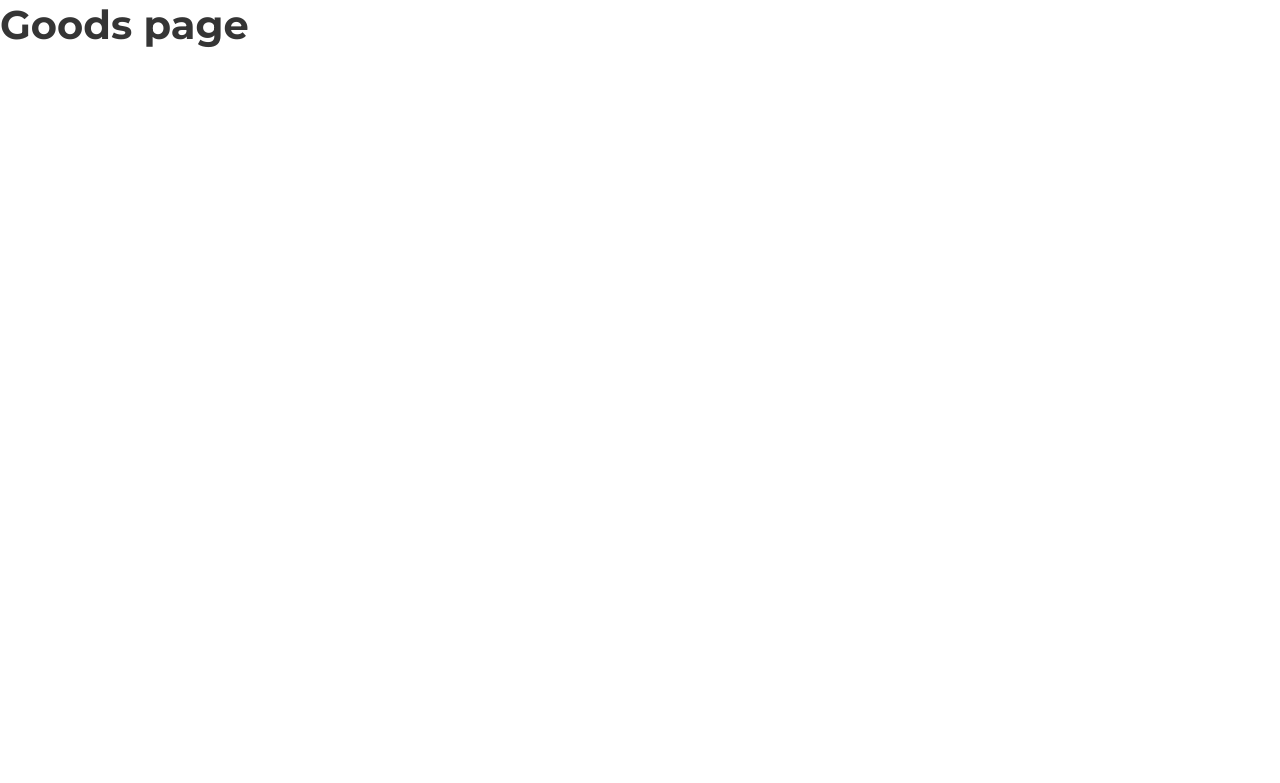
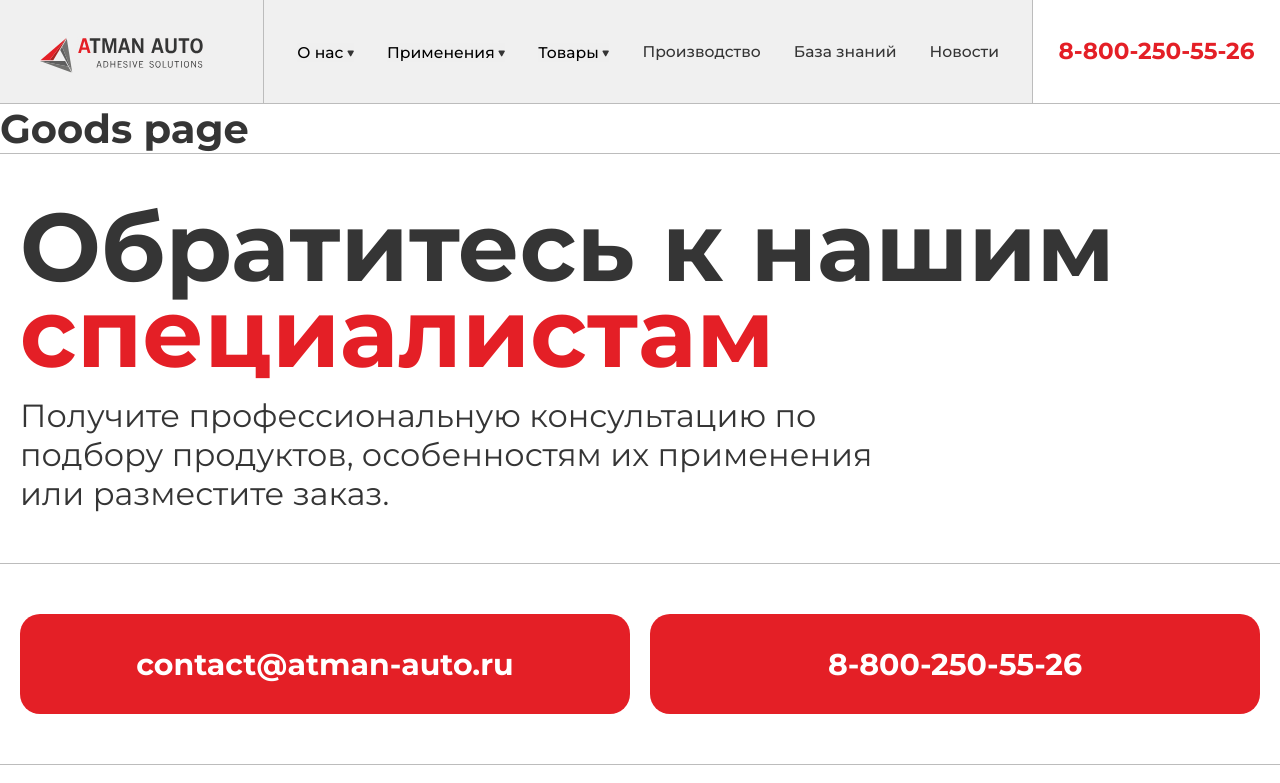
Before and after one commit to Miracreative/Atman-Auto, a Next.js app: page /goods in a window 1280 px wide. Shown: the top 783 px of the page. Built offline with nearby package versions, Linux system fonts and the light colour scheme.

Commit message:
feat: connect Header and Footer components to all our pages

```diff
--- a/src/app/layout.tsx
+++ b/src/app/layout.tsx
@@ -1,5 +1,9 @@
 import type { Metadata } from 'next';
 import { Montserrat } from 'next/font/google';
+
+import Header from '@/components/Header/Header';
+import Footer from '@/components/Footer/Footer';
+
 import './../scss/style.scss';
 
 const montserrat = Montserrat({ subsets: ['latin'] });
@@ -16,7 +20,11 @@
 }>) {
 	return (
 		<html lang="en">
-			<body className={montserrat.className}>{children}</body>
+			<body className={montserrat.className}>
+				<Header />
+				<main>{children}</main>
+				<Footer />
+			</body>
 		</html>
 	);
 }
```
Also changed, not shown: src/app/page.tsx (+4 -4 lines).
